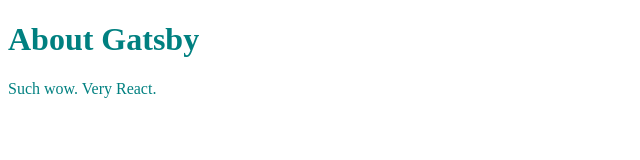
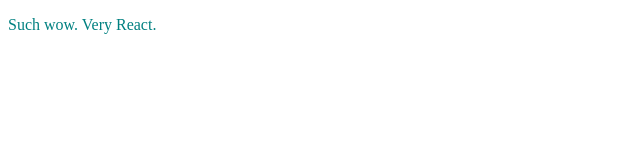
Before and after one commit to menonna/gatsby-starter-marco, a Gatsby site: page /about in a window 1280 px wide. Shown: the whole page, without its empty margins (0-640 px from the left). Built offline with nearby package versions, Linux system fonts and the light colour scheme; Gatsby itself is replaced by a stand-in of ours.

Commit message:
Update about.js

```diff
--- a/src/pages/about.js
+++ b/src/pages/about.js
@@ -1,9 +1,11 @@
 import React from "react"
+import Testa from "../components/testa"
+
 
 export default function About() {
   return (
     <div style={{ color: `teal` }}>
-      <h1>About Gatsby</h1>
+      <testa />
       <p>Such wow. Very React.</p>
     </div>
   )
```
